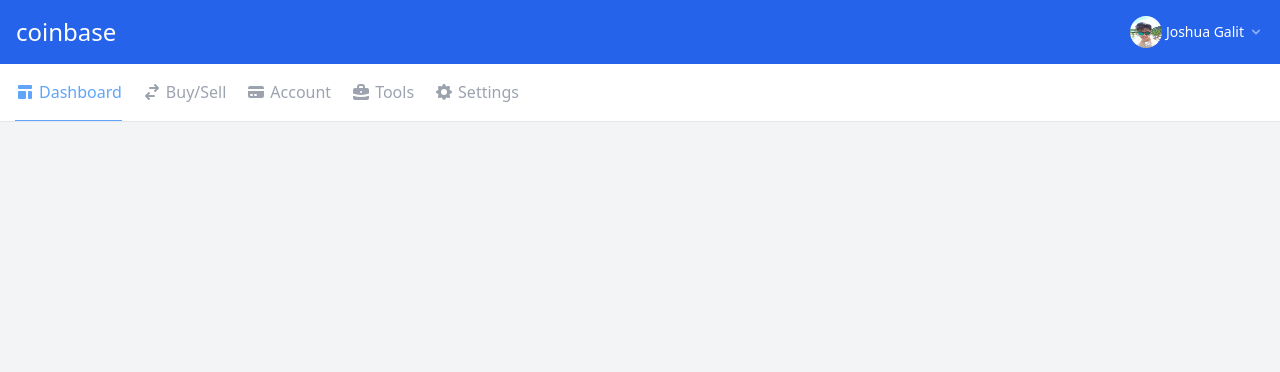
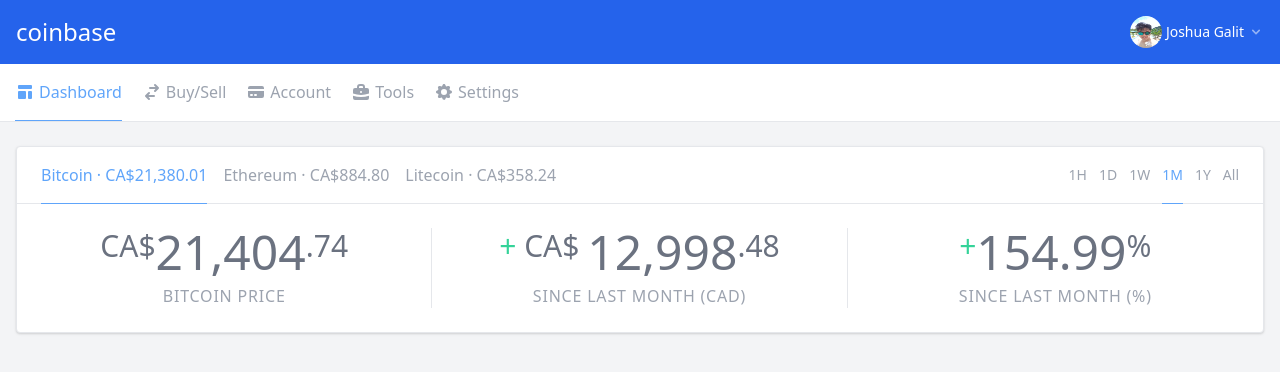
Before and after one commit to acatzk/coinbase, a Vue app: page / in a window 1280 px wide. Shown: the top 372 px of the page. Built offline with nearby package versions, Linux system fonts and the light colour scheme.

Commit message:
Firts container section DONE

```diff
--- a/src/App.vue
+++ b/src/App.vue
@@ -1,6 +1,110 @@
 <template>
   <div id="app">
     <nav-bar />
+    <main>
+      <section class="container mx-auto max-w-7xl sm:px-4 pt-6 pb-8">
+        <div class="bg-white border-t border-b sm:border-r sm:border-l sm:rounded shadow">
+          <div class="border-b px-6">
+            <div class="flex justify-between -mb-px">
+              <div class="sm:hidden block font-semibold text-blue-400 self-center">
+                Price Charts
+              </div>
+              <div class="hidden sm:flex space-x-4">
+                <button class="py-4 text-blue-400 border-b border-blue-400 focus:outline-none">
+                  Bitcoin &middot; CA$21,380.01
+                </button>
+                <button class="py-4 text-gray-400 border-b border-transparent hover:border-gray-400 focus:outline-none transition">
+                  Ethereum &middot; CA$884.80
+                </button>
+                <button class="py-4 text-gray-400 border-b border-transparent hover:border-gray-400 focus:outline-none transition">
+                  Litecoin &middot; CA$358.24
+                </button>
+              </div>
+              <div class="flex space-x-3 text-sm">
+                <button class="py-4 text-gray-400 border-b border-transparent hover:border-gray-400 focus:outline-none transition">
+                  1H
+                </button>
+                <button class="py-4 text-gray-400 border-b border-transparent hover:border-gray-400 focus:outline-none transition">
+                  1D
+                </button>
+                <button class="py-4 text-gray-400 border-b border-transparent hover:border-gray-400 focus:outline-none transition">
+                  1W
+                </button>
+                <button class="py-4 text-blue-400 border-b border-blue-400 focus:outline-none">
+                  1M
+                </button>
+                <button class="py-4 text-gray-400 border-b border-transparent hover:border-gray-400 focus:outline-none transition">
+                  1Y
+                </button>
+                <button class="py-4 text-gray-400 border-b border-transparent hover:border-gray-400 focus:outline-none transition">
+                  All
+                </button>
+              </div>
+            </div>
+          </div>
+          <div class="flex items-center sm:hidden px-6">
+            <div class="flex-1 py-6 ">
+              <div class="text-gray-500 mb-2">
+                <span class="text-3xl align-top">CA$</span>
+                <span class="text-5xl">21,404</span>
+                <span class="text-3xl align-top">.74 </span>
+              </div>
+              <div class="text-green-400 text-sm">
+                &uarr; CAD$12,955.35(154.16%)
+              </div>
+            </div>
+            <div>
+              <select class="block w-full rounded focus:outline-none appearance-none text-gray-500 border border-gray-400">
+                <option>BTC</option>
+                <option>ETH</option>
+                <option>LTC</option>
+              </select>
+            </div>
+          </div>
+          <div class="hidden sm:flex">
+            <div class="w-1/3 text-center py-6 ">
+              <div class="border-r">
+                <div class="text-gray-500 mb-2">
+                  <span class="text-3xl align-top">CA$</span>
+                  <span class="text-5xl">21,404</span>
+                  <span class="text-3xl align-top">.74 </span>
+                </div>
+                <div class="uppercase text-gray-400 tracking-wider">
+                  Bitcoin Price
+                </div>
+              </div>
+            </div>
+            <div class="w-1/3 text-center py-6 ">
+              <div class="border-r">
+                <div class="text-gray-500 mb-2">
+                  <span class="text-3xl align-top">
+                    <span class="text-green-400">+</span>  CA$
+                  </span>
+                  <span class="text-5xl">12,998</span>
+                  <span class="text-3xl align-top">.48</span>
+                </div>
+                <div class="uppercase text-gray-400 tracking-wider">
+                  Since last month (CAD)
+                </div>
+              </div>
+            </div>
+            <div class="w-1/3 text-center py-6">
+              <div class="text-gray-500 mb-2">
+                <span class="text-3xl align-top">
+                  <span class="text-green-400">+</span>
+                </span>
+                <span class="text-5xl">154.99</span>
+                <span class="text-3xl align-top">%</span>
+              </div>
+              <div class="uppercase text-gray-400 tracking-wider">
+                Since last month (%)
+              </div>
+            </div>
+          </div>
+        </div>
+
+      </section>
+    </main>
   </div>
 </template>
 
```
